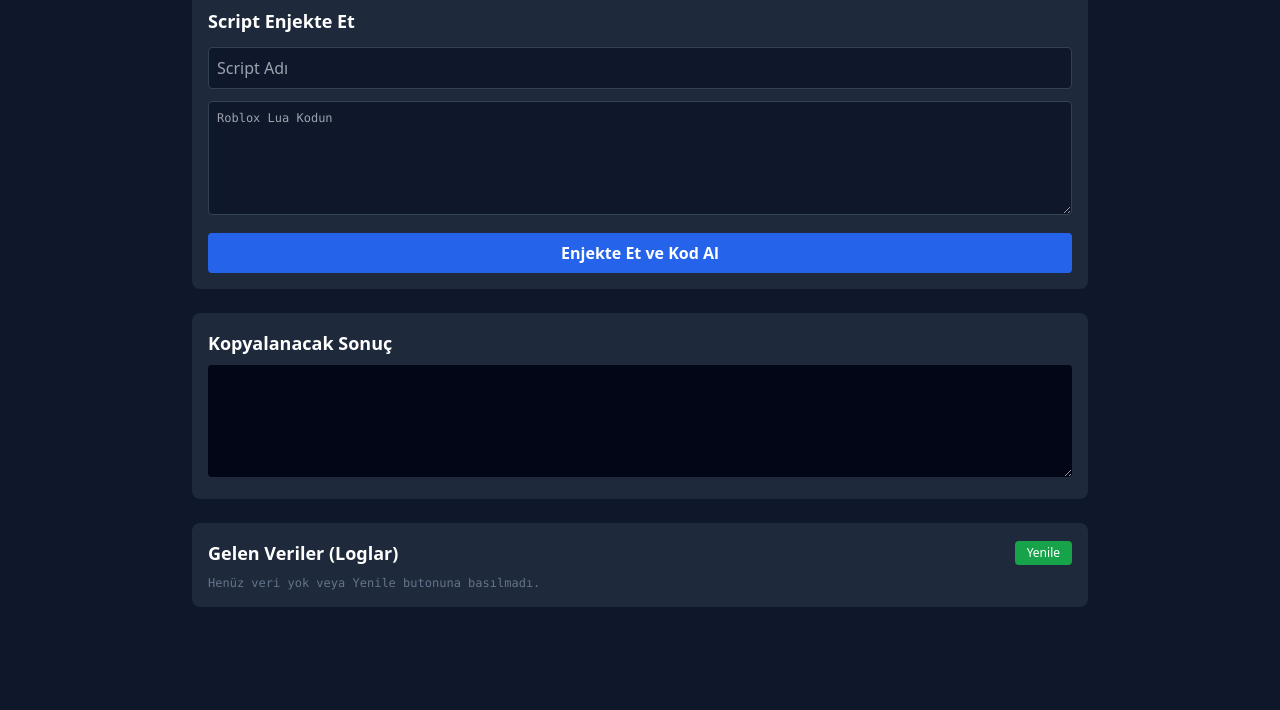
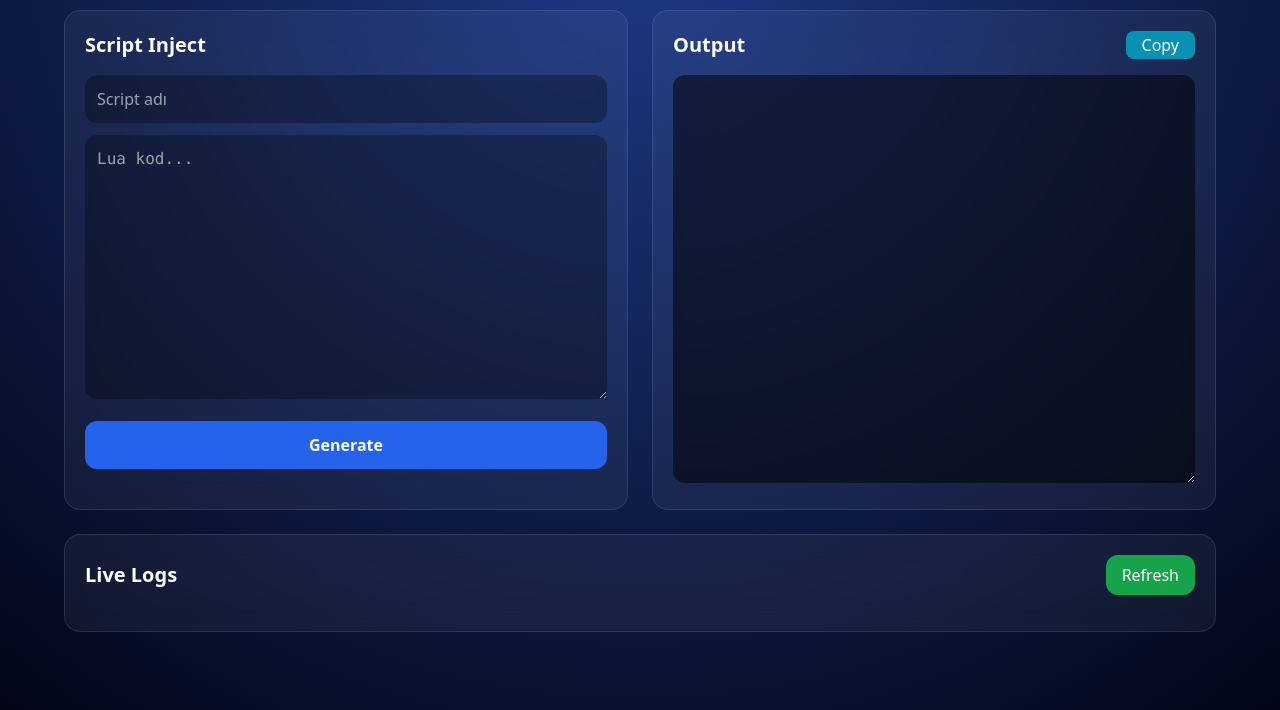
Before and after one commit to emirontop1/Sys, a website: page index.html in a window 1280 px wide. Shown: the part 90-800 px from the top of the page. Drawn offline with nearby package versions, Linux system fonts and the light colour scheme.

Commit message:
Update index.html

```diff
--- a/index.html
+++ b/index.html
@@ -2,73 +2,128 @@
 <html lang="tr">
 <head>
 <meta charset="UTF-8">
-    <meta name="viewport" content="width=device-width, initial-scale=1.0">
-    <title>HubTrack Panel</title>
+<meta name="viewport" content="width=device-width,initial-scale=1">
+<title>HubTrack</title>
 <script src="https://cdn.tailwindcss.com"></script>
+<style>
+body{
+background: radial-gradient(circle at top,#1e3a8a,#020617);
+min-height:100vh;
+}
+.glass{
+background:rgba(255,255,255,.05);
+backdrop-filter:blur(16px);
+border:1px solid rgba(255,255,255,.1);
+}
+</style>
 </head>
-<body class="bg-slate-900 text-white p-4 font-sans">
-    <div class="max-w-4xl mx-auto space-y-6">
-        <h1 class="text-2xl font-bold border-b border-slate-700 pb-2">HubTrack Mobil Panel</h1>
+<body class="text-white p-4">
 
-        <div class="bg-slate-800 p-4 rounded-lg space-y-3">
-            <h2 class="text-lg font-semibold">Script Enjekte Et</h2>
-            <input id="scriptName" type="text" placeholder="Script Adı" class="w-full bg-slate-900 p-2 rounded border border-slate-700">
-            <textarea id="rawCode" rows="6" placeholder="Roblox Lua Kodun" class="w-full bg-slate-900 p-2 rounded border border-slate-700 font-mono text-xs"></textarea>
-            <button onclick="generateScript()" class="w-full bg-blue-600 p-2 rounded font-bold">Enjekte Et ve Kod Al</button>
-        </div>
+<div class="max-w-6xl mx-auto">
 
-        <div class="bg-slate-800 p-4 rounded-lg space-y-2">
-            <h2 class="text-lg font-semibold">Kopyalanacak Sonuç</h2>
-            <textarea id="outputCode" rows="6" readonly class="w-full bg-slate-950 p-2 rounded font-mono text-xs text-cyan-400"></textarea>
-        </div>
-
-        <div class="bg-slate-800 p-4 rounded-lg space-y-2">
-            <div class="flex justify-between items-center">
-                <h2 class="text-lg font-semibold">Gelen Veriler (Loglar)</h2>
-                <button onclick="loadLogs()" class="bg-green-600 px-3 py-1 rounded text-xs">Yenile</button>
-            </div>
-            <div id="logsContainer" class="space-y-2 font-mono text-xs max-h-60 overflow-y-auto">
-                <p class="text-slate-500">Henüz veri yok veya Yenile butonuna basılmadı.</p>
-            </div>
+<div class="flex items-center gap-4 mb-6">
+<img src="/logo.png" class="w-14 h-14 rounded-xl object-cover">
+<div>
+<h1 class="text-3xl font-bold">HubTrack</h1>
+<p class="text-gray-400">Analytics Dashboard</p>
 </div>
 </div>
 
+<div class="grid md:grid-cols-2 gap-6">
+
+<div class="glass rounded-2xl p-5">
+<h2 class="font-bold text-xl mb-4">Script Inject</h2>
+
+<input id="scriptName" placeholder="Script adı"
+class="w-full p-3 rounded-xl bg-black/30 mb-3 outline-none">
+
+<textarea id="rawCode" rows="10"
+placeholder="Lua kod..."
+class="w-full p-3 rounded-xl bg-black/30 outline-none font-mono"></textarea>
+
+<button onclick="generateScript()"
+class="w-full mt-4 bg-blue-600 hover:bg-blue-500 p-3 rounded-xl font-bold">
+Generate
+</button>
+</div>
+
+<div class="glass rounded-2xl p-5">
+<div class="flex justify-between mb-4">
+<h2 class="font-bold text-xl">Output</h2>
+<button onclick="copyCode()" class="bg-cyan-600 px-4 rounded-lg">Copy</button>
+</div>
+
+<textarea id="outputCode" rows="16" readonly
+class="w-full p-3 rounded-xl bg-black/50 font-mono text-cyan-400"></textarea>
+</div>
+
+</div>
+
+<div class="glass rounded-2xl p-5 mt-6">
+<div class="flex justify-between items-center mb-4">
+<h2 class="font-bold text-xl">Live Logs</h2>
+<button onclick="loadLogs()" class="bg-green-600 px-4 py-2 rounded-xl">
+Refresh
+</button>
+</div>
+
+<div id="logsContainer" class="space-y-3 max-h-96 overflow-auto"></div>
+</div>
+
+</div>
+
 <script>
-        async function generateScript() {
-            const name = encodeURIComponent(document.getElementById('scriptName').value);
-            const code = encodeURIComponent(document.getElementById('rawCode').value);
+async function generateScript(){
+    const name=document.getElementById('scriptName').value;
+    const code=document.getElementById('rawCode').value;
 
-            const res = await fetch(`/api/track?action=create&name=${name}&code=${code}`);
-            const data = await res.json();
-            if(data.modifiedLua) {
-                document.getElementById('outputCode').value = data.modifiedLua;
-            } else {
-                alert("Hata oluştu!");
+    const res=await fetch('/api/track',{
+        method:'POST',
+        headers:{
+            'Content-Type':'application/json'
+        },
+        body:JSON.stringify({
+            action:'create',
+            name,
+            code
+        })
+    });
+
+    const data=await res.json();
+
+    if(data.modifiedLua){
+        document.getElementById('outputCode').value=data.modifiedLua;
+    }else{
+        alert(data.error || "Hata");
     }
 }
 
-        async function loadLogs() {
-            const res = await fetch('/api/track?action=data');
-            const data = await res.json();
-            const container = document.getElementById('logsContainer');
-            container.innerHTML = '';
-
-            if(data.length === 0) {
-                container.innerHTML = '<p class="text-slate-500">Log bulunamadı.</p>';
-                return;
+function copyCode(){
+    navigator.clipboard.writeText(
+        document.getElementById('outputCode').value
+    );
 }
 
-            data.forEach(log => {
-                const div = document.createElement('div');
-                div.className = 'bg-slate-900 p-2 rounded border border-slate-700';
-                div.innerHTML = `
-                    <span class="text-emerald-400">[User:${log.userId}]</span>
-                    <span class="text-blue-400">${log.username}</span>
-                    - Executor: <span class="text-yellow-400">${log.executor}</span>
-                    - Place: ${log.placeId}
-                    - Durum: ${log.success ? '✅ Başarılı' : '❌ Hata: ' + log.error}
+async function loadLogs(){
+    const res=await fetch('/api/track?action=data');
+    const data=await res.json();
+
+    const container=document.getElementById('logsContainer');
+    container.innerHTML='';
+
+    data.forEach(log=>{
+        container.innerHTML+=`
+        <div class="bg-black/30 rounded-xl p-3 border border-white/10">
+            <div><b>User:</b> ${log.username} (${log.userId})</div>
+            <div><b>Executor:</b> ${log.executor}</div>
+            <div><b>Place:</b> ${log.placeId}</div>
+            <div><b>Status:</b> ${
+                log.success
+                ? '<span class="text-green-400">Success</span>'
+                : '<span class="text-red-400">'+log.error+'</span>'
+            }</div>
+        </div>
         `;
-                container.appendChild(div);
     });
 }
 </script>
```
Lines whose indentation alone changed are shown as unchanged.
